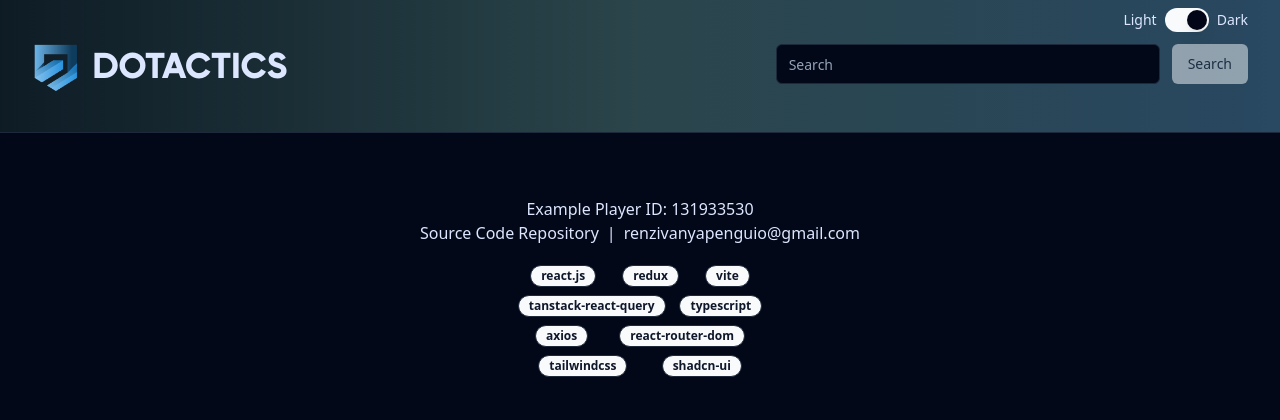
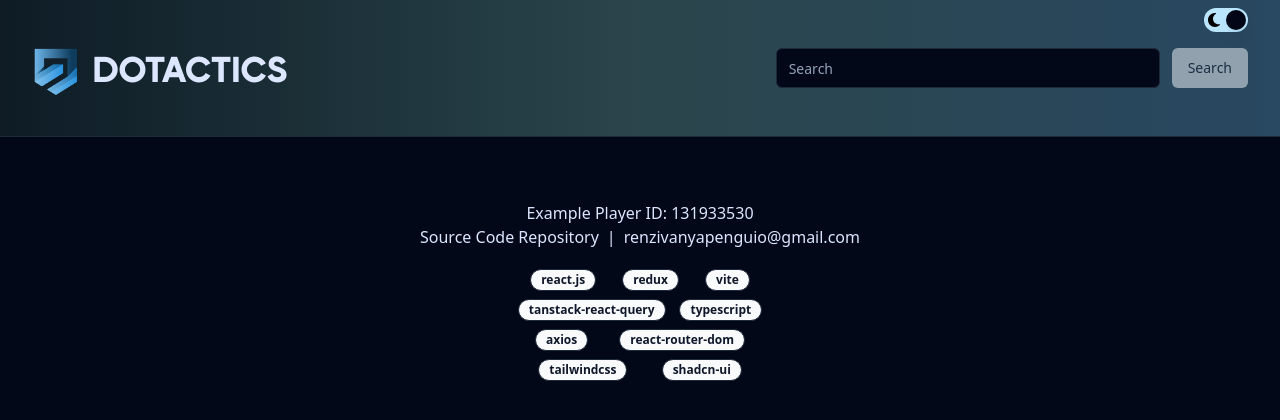
Before and after one commit to renzivan/reactjs-dota2-profile-tracker, a React (Vite) app: page / in a window 1280 px wide. Shown: the top 420 px of the page. Built offline with nearby package versions, Linux system fonts and the light colour scheme; no server answers.

Commit message:
added icons to mode switch

```diff
--- a/src/components/Header/index.tsx
+++ b/src/components/Header/index.tsx
@@ -36,10 +36,16 @@ export default function Header() {
   return (
     <div className="gradient-bg pt-2 pb-10 border-b">
       <div className="container">
-        <div className="flex justify-end items-center gap-2 mb-3">
-          <Label htmlFor="switch-mode">Light</Label>
-          <Switch id="switch-mode" checked={darkMode} onCheckedChange={(evt) => dispatch(setDarkMode(evt))} />
-          <Label htmlFor="switch-mode">Dark</Label>
+        <div className="flex justify-end gap-2 mb-3">
+          <div className="max-w-content relative">
+            <Label htmlFor="switch-mode" className="absolute left-1 top-1">
+              <svg xmlns="http://www.w3.org/2000/svg" viewBox="0 0 384 512" fill="var(--background)" width="12"><path d="M223.5 32C100 32 0 132.3 0 256S100 480 223.5 480c60.6 0 115.5-24.2 155.8-63.4c5-4.9 6.3-12.5 3.1-18.7s-10.1-9.7-17-8.5c-9.8 1.7-19.8 2.6-30.1 2.6c-96.9 0-175.5-78.8-175.5-176c0-65.8 36-123.1 89.3-153.3c6.1-3.5 9.2-10.5 7.7-17.3s-7.3-11.9-14.3-12.5c-6.3-.5-12.6-.8-19-.8z"/></svg>
+            </Label>
+            <Switch id="switch-mode" className="bg-background" checked={darkMode} onCheckedChange={(evt) => dispatch(setDarkMode(evt))} />
+            <Label htmlFor="switch-mode" className="absolute right-1 top-0 h-6 flex items-center justify-center">
+              <svg xmlns="http://www.w3.org/2000/svg" viewBox="0 0 512 512" fill="#f59e0b" width="14"><path d="M361.5 1.2c5 2.1 8.6 6.6 9.6 11.9L391 121l107.9 19.8c5.3 1 9.8 4.6 11.9 9.6s1.5 10.7-1.6 15.2L446.9 256l62.3 90.3c3.1 4.5 3.7 10.2 1.6 15.2s-6.6 8.6-11.9 9.6L391 391 371.1 498.9c-1 5.3-4.6 9.8-9.6 11.9s-10.7 1.5-15.2-1.6L256 446.9l-90.3 62.3c-4.5 3.1-10.2 3.7-15.2 1.6s-8.6-6.6-9.6-11.9L121 391 13.1 371.1c-5.3-1-9.8-4.6-11.9-9.6s-1.5-10.7 1.6-15.2L65.1 256 2.8 165.7c-3.1-4.5-3.7-10.2-1.6-15.2s6.6-8.6 11.9-9.6L121 121 140.9 13.1c1-5.3 4.6-9.8 9.6-11.9s10.7-1.5 15.2 1.6L256 65.1 346.3 2.8c4.5-3.1 10.2-3.7 15.2-1.6zM160 256a96 96 0 1 1 192 0 96 96 0 1 1 -192 0zm224 0a128 128 0 1 0 -256 0 128 128 0 1 0 256 0z"/></svg>
+            </Label>
+          </div>
         </div>
         <div className="flex justify-between">
           <Link to="/" className="flex gap-3 items-center">
--- a/src/components/ui/switch.tsx
+++ b/src/components/ui/switch.tsx
@@ -9,7 +9,7 @@ const Switch = React.forwardRef<
 >(({ className, ...props }, ref) => (
   <SwitchPrimitives.Root
     className={cn(
-      "peer inline-flex h-6 w-11 shrink-0 cursor-pointer items-center rounded-full border-2 border-transparent transition-colors focus-visible:outline-none focus-visible:ring-2 focus-visible:ring-slate-950 focus-visible:ring-offset-2 focus-visible:ring-offset-white disabled:cursor-not-allowed disabled:opacity-50 data-[state=checked]:bg-slate-900 data-[state=unchecked]:bg-slate-200 dark:focus-visible:ring-slate-300 dark:focus-visible:ring-offset-slate-950 dark:data-[state=checked]:bg-slate-50 dark:data-[state=unchecked]:bg-slate-800",
+      "peer inline-flex h-6 w-11 shrink-0 cursor-pointer items-center rounded-full border-2 border-transparent transition-colors focus-visible:outline-none focus-visible:ring-2 focus-visible:ring-slate-950 focus-visible:ring-offset-2 focus-visible:ring-offset-white disabled:cursor-not-allowed disabled:opacity-50 data-[state=checked]:bg-slate-900 data-[state=unchecked]:bg-yellow-200 dark:focus-visible:ring-slate-300 dark:focus-visible:ring-offset-slate-950 dark:data-[state=checked]:bg-sky-200 dark:data-[state=unchecked]:bg-slate-800",
       className
     )}
     {...props}
@@ -17,7 +17,7 @@ const Switch = React.forwardRef<
   >
     <SwitchPrimitives.Thumb
       className={cn(
-        "pointer-events-none block h-5 w-5 rounded-full bg-white shadow-lg ring-0 transition-transform data-[state=checked]:translate-x-5 data-[state=unchecked]:translate-x-0 dark:bg-slate-950"
+        "pointer-events-none block h-5 w-5 rounded-full bg-white shadow-lg ring-0 transition-transform z-10 data-[state=checked]:translate-x-5 data-[state=unchecked]:translate-x-0 dark:bg-slate-950"
       )}
     />
   </SwitchPrimitives.Root>
```
